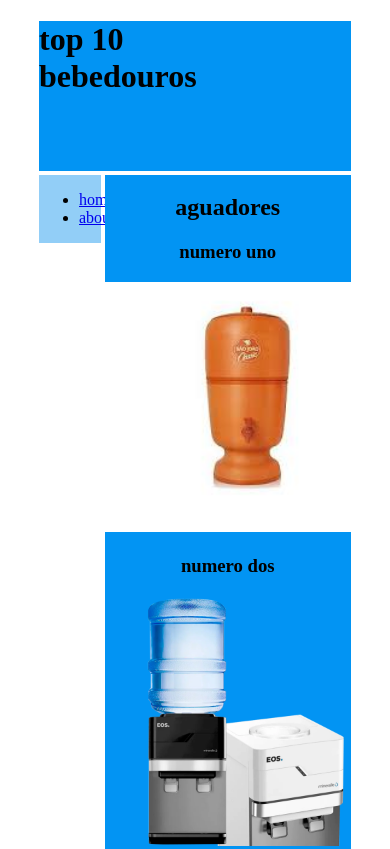
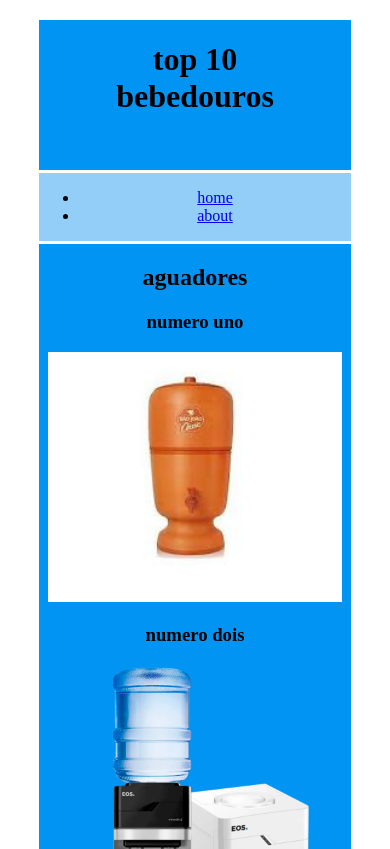
Before and after one commit to Memlith/aula03, a plain HTML site: page index.html in a window 390 px wide. Shown: the top 849 px of the page. Drawn offline with Linux system fonts and the light colour scheme.

Commit message:
response :?

```diff
--- a/css/style.css
+++ b/css/style.css
@@ -31,20 +31,25 @@ body {
     width: 79%;
     background-color: #0294f3;
 }
-[id*=top]{
+
+[id*=top] {
     height: 250px;
 }
 
-#aboutpng{
+#aboutpng {
     width: 100%;
     height: 200px;
 
 }
 
 @media screen and (max-width: 500px) {
-    #header {
-      float: none;
-      display: block;
-      text-align: left;
+    #nav {
+        width: 100%;
+        margin-bottom: 1%;
+    }
+
+    #content {
+        width: 100%;
+        margin-bottom: 1%;
     }
 }
--- a/index.html
+++ b/index.html
@@ -6,6 +6,7 @@
     <meta name="viewport" content="width=device-width, initial-scale=1.0">
     <title>awa</title>
     <link rel="stylesheet" href="css/style.css">
+    <link rel="shortcut icon" href="img/awaicon.png" type="image/png">
 </head>
 
 <body>
@@ -30,18 +31,17 @@
         </div>
         <div id="content">
             <h2>aguadores</h2>
-
             <h3>numero uno</h3>
             <img id="top1" src="img/top1.jfif" alt="">
-            <h3>numero dos</h3>
+            <h3>numero dois</h3>
             <img id="top2" src="img/top2.webp" alt="">
             <h3>numero tres</h3>
             <img id="top3" src="img/top3.jfif" alt="">
             <h3>numero quatro</h3>
             <img id="top4" src="img/top4.jfif" alt="">
-            <h3>numero ses</h3>
+            <h3>numero seis</h3>
             <img id="top6" src="img/top6.png" alt="">
-            <h3>numero siete</h3>
+            <h3>numero sete</h3>
             <img id="top7" src="img/top7.avif" alt="">
 
         </div>
```
Also changed, not shown: about.html (+3 -2 lines), img/awaicon.png (added).
